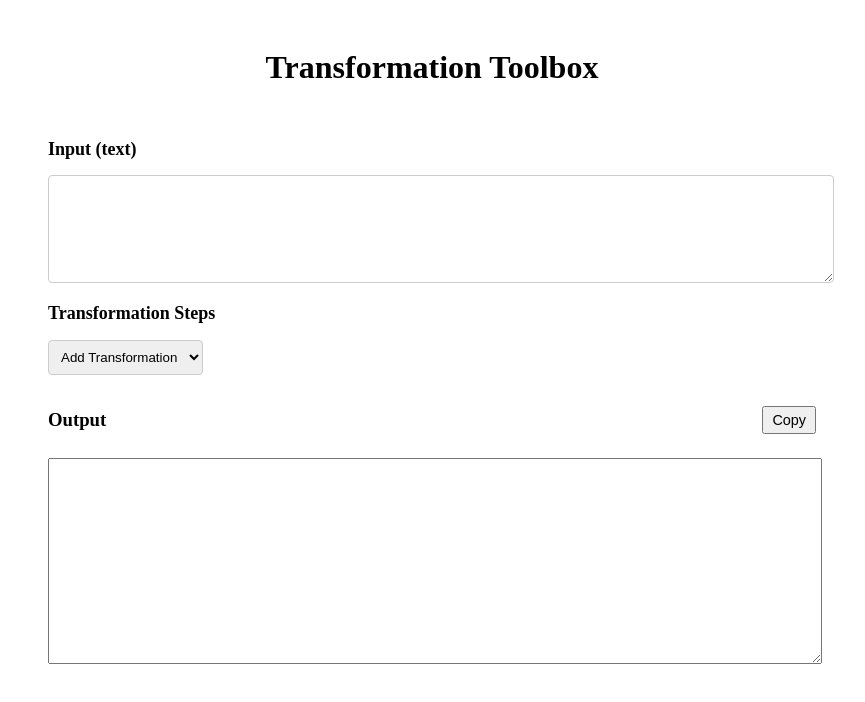
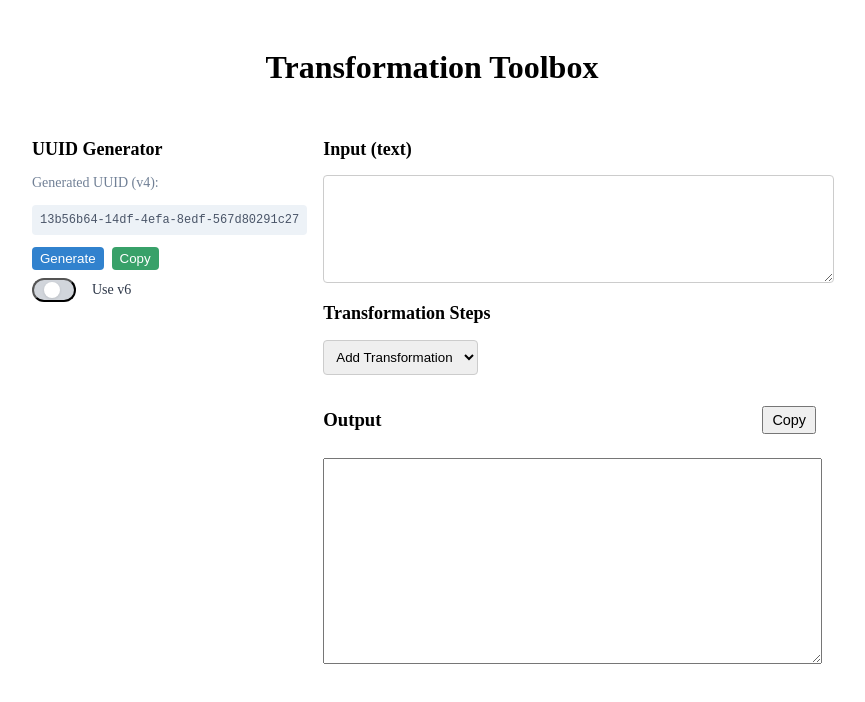
Before and after one commit to jakedoublev/toolbox, a React (Vite) app: page / in a window 1280 px wide. Shown: the top 702 px of the page, without its empty margins (208-1073 px from the left). Built offline with nearby package versions, Linux system fonts and the light colour scheme.

Commit message:
add uuid generator

```diff
--- a/package.json
+++ b/package.json
@@ -10,6 +10,7 @@
     "preview": "vite preview"
   },
   "dependencies": {
+    "@headlessui/react": "^2.2.1",
     "js-yaml": "^4.1.0",
     "react": "^19.0.0",
     "react-dom": "^19.0.0",
--- a/src/App.tsx
+++ b/src/App.tsx
@@ -1,11 +1,15 @@
 import React from "react";
 import { Toolbox } from "./pages/ToolBox";
+import UUIDGenerator from "./components/UUIDGenerator";
 
 const App: React.FC = () => {
     return (
         <div style={{ maxWidth: "800px", margin: "0 auto", padding: "20px" }}>
             <h1 style={{ textAlign: "center" }}>Transformation Toolbox</h1>
-            <Toolbox />
+            <div style={{ display: "flex", width: "100%" }}>
+                <UUIDGenerator />
+                <Toolbox />
+            </div>
         </div>
     );
 };
--- /dev/null
+++ b/src/components/UUIDGenerator.tsx
@@ -0,0 +1,122 @@
+import { useState } from "react";
+import { v4 as uuidv4, v6 as uuidv6 } from "uuid";
+import { Switch } from "@headlessui/react";
+
+const UUIDGenerator = () => {
+    const [uuid, setUuid] = useState(uuidv4());
+    const [version, setVersion] = useState("v4");
+    const [copied, setCopied] = useState(false);
+
+    const generateUUID = () => {
+        if (version === "v4") {
+            setUuid(uuidv4());
+        } else if (version === "v6") {
+            setUuid(uuidv6());
+        }
+        setCopied(false);
+    };
+
+    const copyToClipboard = async () => {
+        try {
+            await navigator.clipboard.writeText(uuid);
+            setCopied(true);
+            setTimeout(() => setCopied(false), 2000);
+        } catch (err) {
+            console.error("Failed to copy: ", err);
+            alert("Failed to copy UUID to clipboard.");
+        }
+    };
+
+    const toggleVersion = () => {
+        const newVersion = version === "v4" ? "v6" : "v4";
+        setVersion(newVersion);
+        generateUUID();
+    };
+
+    return (
+        <div style={{ marginTop: "16px" }}>
+            <h2 style={{ fontSize: "18px", fontWeight: "bold" }}>UUID Generator</h2>
+            <div style={{ marginTop: "8px" }}>
+                <p style={{ fontSize: "14px", color: "#718096" }}>Generated UUID ({version}):</p>
+                <pre
+                    style={{
+                        padding: "8px",
+                        backgroundColor: "#edf2f7",
+                        borderRadius: "4px",
+                        fontSize: "12px",
+                        fontFamily: "monospace",
+                        wordBreak: "break-all",
+                        color: "#4a5568",
+                    }}
+                >
+                    {uuid}
+                </pre>
+            </div>
+
+            <div style={{ display: "flex", gap: "8px", marginTop: "8px" }}>
+                <button
+                    onClick={generateUUID}
+                    style={{
+                        padding: "4px 8px",
+                        backgroundColor: "#3182ce",
+                        color: "#fff",
+                        border: "none",
+                        borderRadius: "4px",
+                    }}
+                >
+                    Generate
+                </button>
+                <button
+                    onClick={copyToClipboard}
+                    style={{
+                        display: "flex",
+                        alignItems: "center",
+                        gap: "8px",
+                        padding: "4px 8px",
+                        borderRadius: "4px",
+                        backgroundColor: copied ? "#48bb78" : "#38a169",
+                        color: "#fff",
+                        border: "none",
+                    }}
+                >
+                    {copied ? "Copied!" : "Copy"}
+                </button>
+            </div>
+
+            <div style={{ display: "flex", alignItems: "center", gap: "16px", marginTop: "8px" }}>
+                <Switch
+                    checked={version === "v6"}
+                    onChange={toggleVersion}
+                    className="relative inline-flex h-6 w-11 items-center rounded-full"
+                    style={{
+                        position: "relative",
+                        display: "inline-flex",
+                        height: "24px",
+                        width: "44px",
+                        alignItems: "center",
+                        borderRadius: "100px",
+                        transition: "background-color 0.2s ease",
+                        backgroundColor: version === "v6" ? "#3b82f6" : "#d1d5db",
+                        outline: "none",
+                    }}
+                >
+                    <span
+                        className="inline-block h-4 w-4 transform rounded-full bg-white shadow-sm transition-transform duration-200 ease-in-out"
+                        style={{
+                            display: "inline-block",
+                            height: "16px",
+                            width: "16px",
+                            transform: version === "v6" ? "translateX(20px)" : "translateX(4px)",
+                            borderRadius: "100px",
+                            backgroundColor: "#fff",
+                            boxShadow: "0 1px 3px rgba(0, 0, 0, 0.1)",
+                        }}
+                    />
+                </Switch>
+                <span style={{ fontSize: "14px", fontWeight: "medium", color: "#2d3748" }}>Use v6</span>
+            </div>
+        </div>
+    );
+};
+
+export default UUIDGenerator;
--- a/src/pages/ToolBox.tsx
+++ b/src/pages/ToolBox.tsx
@@ -85,7 +85,7 @@ export function Toolbox() {
     } catch {}
 
     return (
-        <div style={{ padding: "16px" }}>
+        <div style={{ padding: "16px", width: "100%" }}>
             <InputBox input={input} inputType={inputType} onChange={setInput} />
             <TransformationList
                 steps={steps}
```
Also changed, not shown: 1 other file (tests, documents, lock files or other folders).
